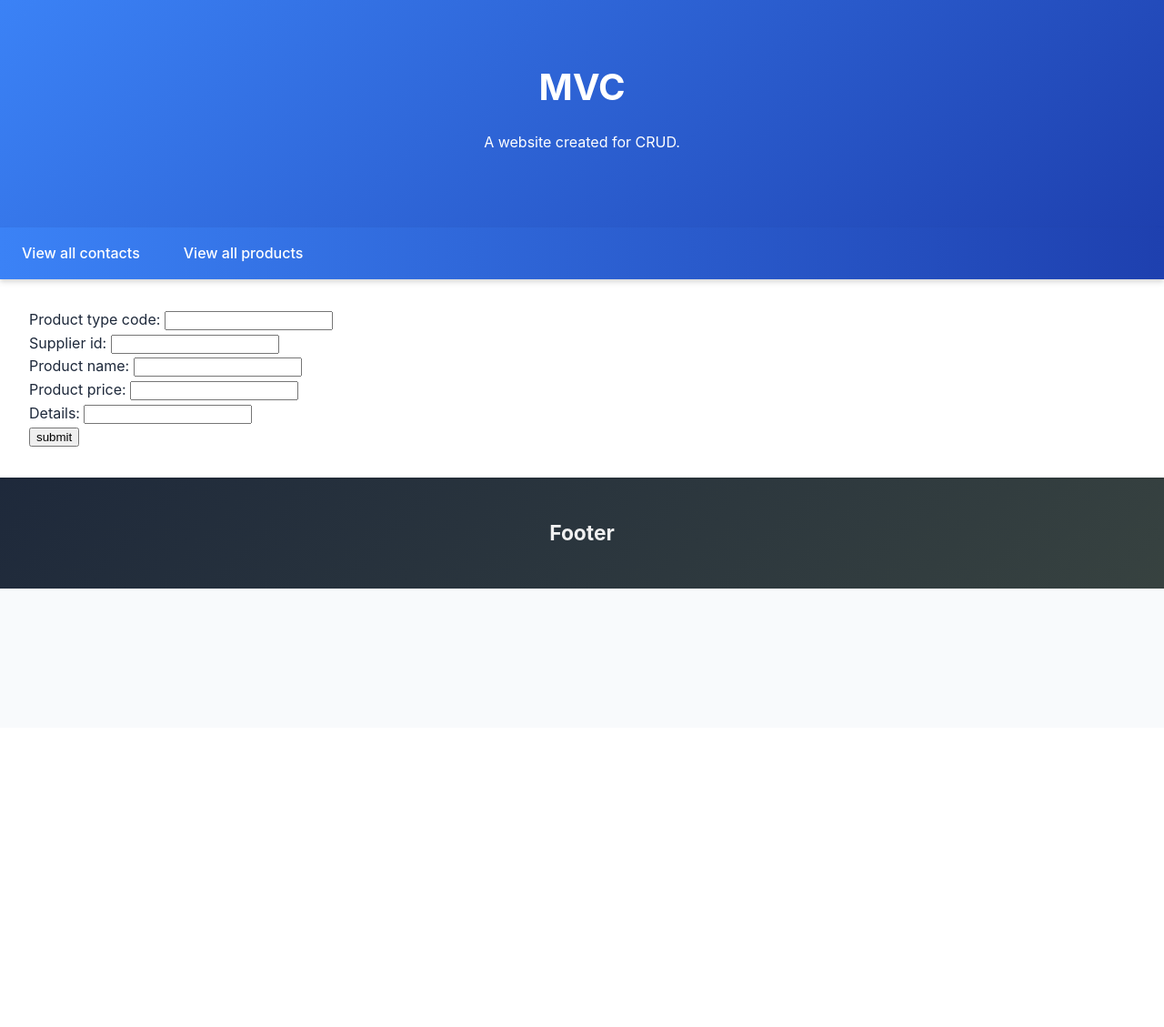
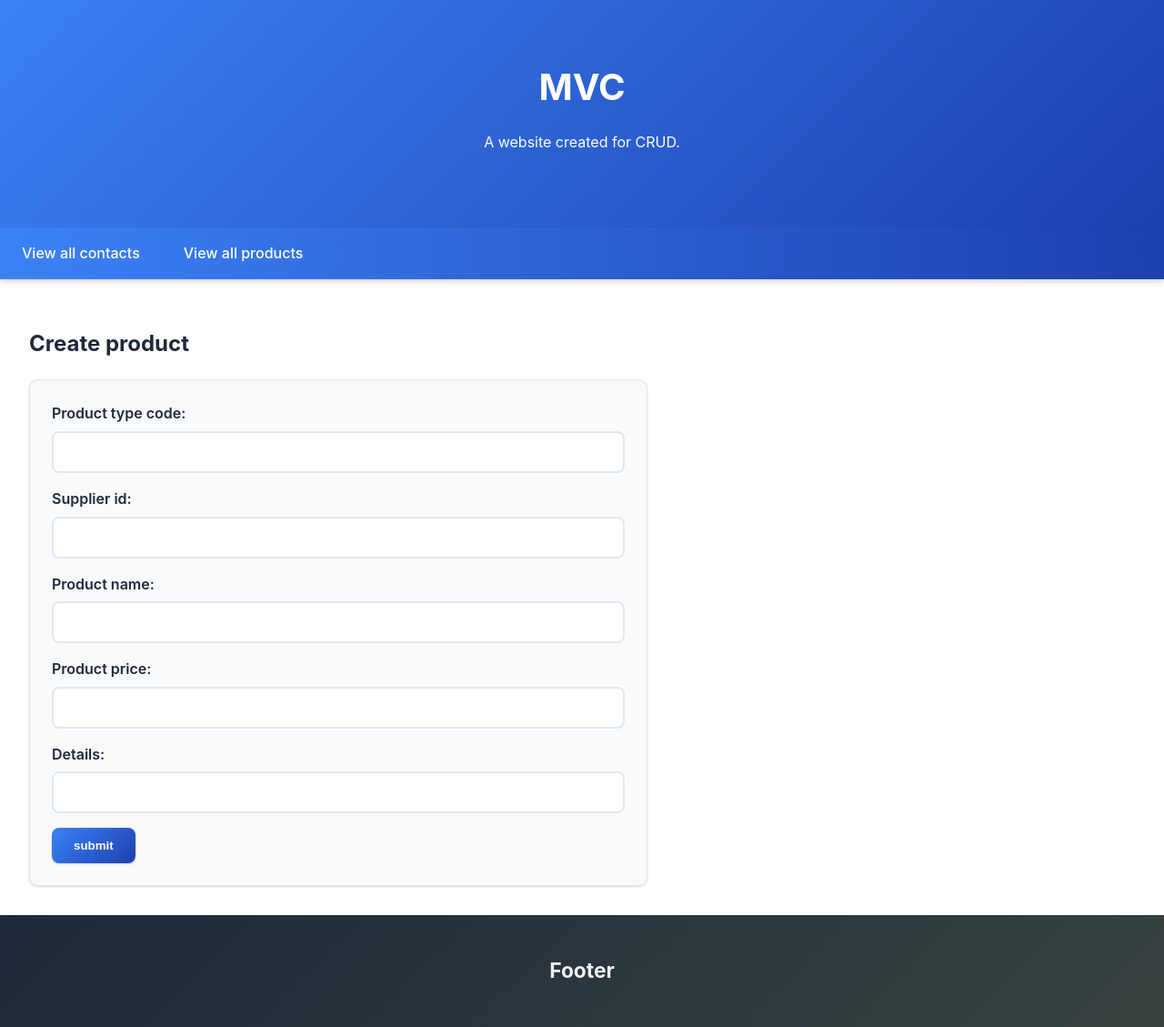
Before and after one commit to R1shant/PHP_CRUD, a PHP site: page /?act=products&op=create in a window 1280 px wide. Shown: the whole page at 91% size. Before the commit the page ends 647 px from the top, so only its background shows below. Run offline with PHP 8.4, Linux system fonts and the light colour scheme.

Commit message:
Fixed footer styling and added new styling to create, read and update form and list

```diff
--- a/css/style.css
+++ b/css/style.css
@@ -24,6 +24,9 @@ body {
     background-color: var(--bg-light);
     color: var(--text-dark);
     line-height: 1.6;
+    min-height: 100vh;
+    display: flex;
+    flex-direction: column;
 }
 
 .main {
@@ -91,6 +94,7 @@ body {
     display: flex;
     flex-wrap: wrap;
     gap: 24px;
+    flex: 1;
 }
 
 .side {
@@ -178,6 +182,89 @@ table {
     overflow: hidden;
     border-radius: 10px;
     box-shadow: var(--shadow);
+}
+
+.table-wrap {
+    overflow-x: auto;
+}
+
+.crud-form {
+    max-width: 680px;
+    background: var(--bg-light);
+    border: 1px solid var(--border);
+    border-radius: 10px;
+    padding: 24px;
+    box-shadow: var(--shadow);
+}
+
+.crud-form label {
+    display: block;
+    margin: 0 0 6px;
+    font-weight: 600;
+    color: var(--text-dark);
+}
+
+.crud-form input[type=text],
+.crud-form input[type=email],
+.crud-form input[type=tel],
+.crud-form input[type=number] {
+    width: 100%;
+    padding: 12px 14px;
+    margin: 0 0 16px;
+    border: 2px solid var(--border);
+    border-radius: 8px;
+    font-size: 1em;
+    transition: all 0.3s ease;
+}
+
+.crud-form input[type=text]:focus,
+.crud-form input[type=email]:focus,
+.crud-form input[type=tel]:focus,
+.crud-form input[type=number]:focus {
+    border-color: var(--primary);
+    box-shadow: 0 0 0 3px rgba(59, 130, 246, 0.1);
+    outline: none;
+}
+
+.crud-form input[type=submit] {
+    background: linear-gradient(135deg, var(--primary) 0%, var(--primary-dark) 100%);
+    color: white;
+    padding: 12px 24px;
+    border: none;
+    border-radius: 8px;
+    cursor: pointer;
+    font-weight: 600;
+    transition: all 0.3s ease;
+    box-shadow: var(--shadow);
+}
+
+.crud-form input[type=submit]:hover {
+    transform: translateY(-2px);
+    box-shadow: var(--shadow-lg);
+}
+
+.detail-list {
+    list-style: none;
+    margin: 0;
+    padding: 0;
+    border: 1px solid var(--border);
+    border-radius: 10px;
+    overflow: hidden;
+    box-shadow: var(--shadow);
+}
+
+.detail-list li {
+    padding: 12px 16px;
+    background-color: var(--bg-white);
+    border-bottom: 1px solid var(--border);
+}
+
+.detail-list li:nth-child(even) {
+    background-color: var(--bg-light);
+}
+
+.detail-list li:last-child {
+    border-bottom: none;
 }
 
 .page-btns {
--- a/model/Output.php
+++ b/model/Output.php
@@ -14,7 +14,7 @@ class Output {
 
     public function createTable($result, $act, $id_colum_name = "id",) {
         $tableheader = false;
-        $html = "<div style='overflow-x: auto'>";
+        $html = "<div class='table-wrap'>";
         // $html .= "<div class='btn'><a href=?act=" . $act . "&op=create>Create new</a></div>";
         $html .= "<table>";
 
--- a/view/create.php
+++ b/view/create.php
@@ -3,7 +3,8 @@
 
 <div class="row">
     <div class="main">
-        <form method="post">
+        <h2>Create contact</h2>
+        <form method="post" class="crud-form">
             <label for="name">Name: </label>
             <input type="text" id="name" name="name" required><br>
 
--- a/view/createProduct.php
+++ b/view/createProduct.php
@@ -2,7 +2,8 @@
 
 <div class="row">
     <div class="main">
-        <form method="post">
+        <h2>Create product</h2>
+        <form method="post" class="crud-form">
 
             <label for="product_type_code">Product type code: </label>
             <input type="text" id="product_type_code" name="product_type_code" required><br>
--- a/view/read.php
+++ b/view/read.php
@@ -2,7 +2,10 @@
 
 <div class="row">
     <div class="main">
-        <?= $result; ?>
+        <h2>Read contact</h2>
+        <div class="table-wrap">
+            <?= $result; ?>
+        </div>
     </div>
 </div>
 
--- a/view/update.php
+++ b/view/update.php
@@ -2,7 +2,8 @@
 
 <div class="row">
     <div class="main">
-        <form method="post">
+        <h2>Update contact</h2>
+        <form method="post" class="crud-form">
 
             <label for="name">Name: </label>
             <input type="text" id="name" name="name" value="<?= $name; ?>"><br>
--- a/view/updateProduct.php
+++ b/view/updateProduct.php
@@ -2,7 +2,8 @@
 
 <div class="row">
     <div class="main">
-        <form method="post" action="<?= $operation;?>">
+        <h2>Update product</h2>
+        <form method="post" action="<?= $operation;?>" class="crud-form">
 
             <label for="product_type_code">Product type code: </label>
             <input type="text" id="product_type_code" name="product_type_code" value="<?= $type; ?>" required><br>
```
Also changed, not shown: view/product.php (+9 -8 lines).
